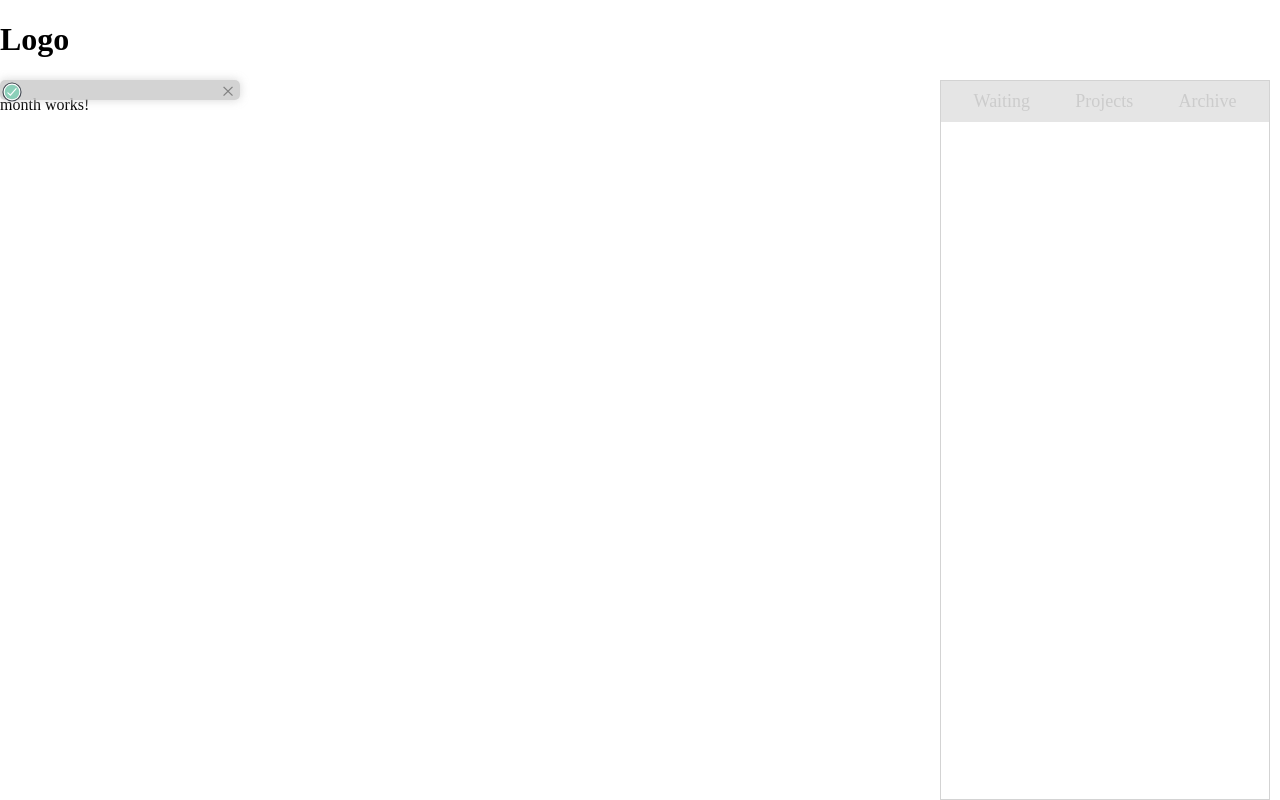
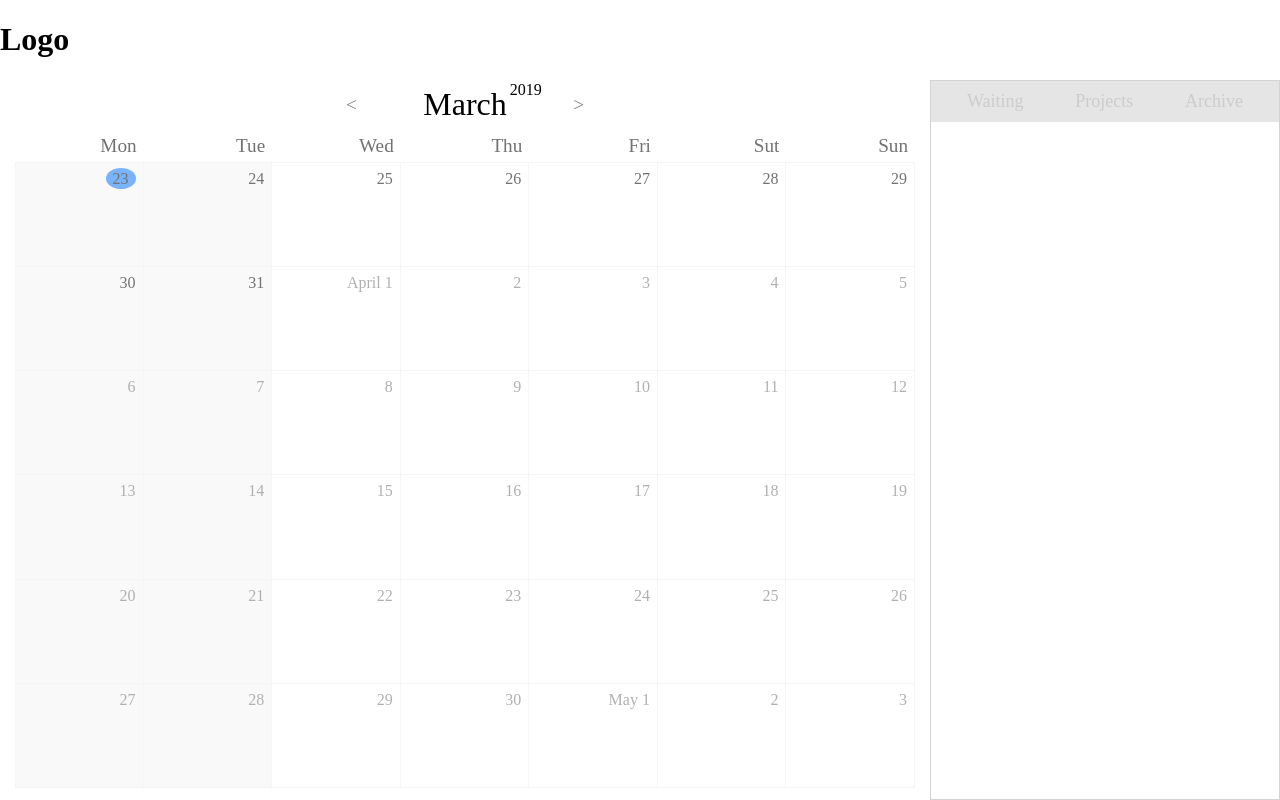
Before and after one commit to IlyaSirosh/Planner-client, an Angular app: page /planning/month in a window 1280 px wide. Built offline with nearby package versions, Linux system fonts and the light colour scheme.

Commit message:
added month view

```diff
--- a/src/app/planning/domain/planning-month.ts
+++ b/src/app/planning/domain/planning-month.ts
@@ -1,9 +1,31 @@
 import {PlanningDay, PlanningDayPreview} from './planning-day';
-
+let id = 0;
 export class PlanningMonth {
   id: number;
   date: Date;
   days: PlanningDay[];
+
+  static get MONTH(): PlanningMonth {
+    const month = new PlanningMonth();
+
+    month.id = id++;
+    month.date = new Date(Date.now());
+    month.date.setDate(month.date.getDate() - 1);
+    const d = new Date(Date.now());
+    month.days = Array.apply(null, Array(42)).map((_, i) => {
+      const day = new PlanningDay();
+      day.date = this.nextDay(d);
+      return day;
+    });
+
+    return month;
+  }
+
+  private static nextDay(curr: Date): Date {
+    const res = new Date(curr);
+    curr.setDate(curr.getDate() + 1);
+    return res;
+  }
 }
 
 export class PlanningMonthPreview {
--- a/src/app/planning/forms/forms.component.ts
+++ b/src/app/planning/forms/forms.component.ts
@@ -48,7 +48,6 @@ export class FormsComponent implements OnInit {
       // TODO add callback function usage
     });
 
-    this.openTaskForm(null);
   }
 
   openTaskForm(task: Task): void {
--- /dev/null
+++ b/src/app/planning/month/month-view/month-view.component.css
@@ -0,0 +1,193 @@
+:host{
+  /*width: 100%;*/
+  height: 100%;
+  display: flex;
+  flex-flow: column;
+}
+
+
+.month-header{
+  width: 100%;
+  display: flex;
+  justify-content: center;
+  align-self: center;
+}
+
+.month-header-nested-container{
+  display: flex;
+  justify-content: space-between;
+  align-items: center;
+  width: 250px;
+  height: 50px;
+}
+
+.month-label{
+  font-size: xx-large;
+  position: relative;
+}
+
+.current-year{
+  position: absolute;
+  top: -5px;
+  right: -35px;
+  font-size: medium;
+}
+
+.next-month-button{
+  cursor: pointer;
+  font-size: larger;
+  padding: 2px 5px;
+  transition: transform 200ms ease-out;
+  color: gray;
+  border: thin transparent solid;
+}
+
+.next-month-button:focus{
+  color: black;
+  border: thin #cccc solid;
+}
+
+.next-month-button:hover{
+  color: black;
+}
+
+.next-month-button:active{
+  transform: scale(0.9);
+}
+
+.month-days{
+  flex: 1 1 auto;
+  display: flex;
+  flex-flow: row wrap;
+  justify-content: stretch;
+  align-items: stretch;
+  padding-left: 15px;
+  padding-right: 15px;
+  padding-bottom: 10px;
+}
+
+.month-day{
+  flex: 1 1 14.2857142857%;
+  /*height: 16.666666667%;*/
+  background-color: white;
+  position: relative;
+  transition: transform 200ms ease-out;
+  border-bottom: thin whitesmoke solid;
+  border-right: thin whitesmoke solid;
+  box-sizing: border-box;
+  padding: 30px 5px 20px 5px;
+}
+
+
+
+.month-day:active{
+  transform: scale(0.9);
+}
+
+.month-day.weekend{
+  background-color: #F9F9F9;
+}
+
+.day-number{
+  position: absolute;
+  top: 7px;
+  right: 7px;
+  color: rgb(176,176,176);
+}
+
+
+.month-day > .day-number.currentMonth{
+  color: rgb(114, 114, 114);
+}
+
+.month-day:nth-child(-n+7){
+  border-top: thin whitesmoke solid;
+}
+
+.month-day:nth-last-of-type(7n){
+  border-left: thin whitesmoke solid;
+}
+
+
+.month-day:hover{
+  background-color: whitesmoke;
+  /*transform: scale(1.01);*/
+}
+
+.week-day-labels{
+  display: flex;
+  padding: 5px 15px;
+}
+
+.week-day-label{
+  flex: 1 1 14.2857142857%;
+  display: flex;
+  justify-content: flex-end;
+  font-size: larger;
+  height: min-content;
+  color: rgb(114, 114, 114);
+  padding-right: 7px;
+
+}
+
+.current{
+  padding: 2px 7px;
+  border-radius:  50%;
+  background-color: rgba(101, 167, 251, 0.86);
+}
+
+.day-task{
+
+  background-color: #f2f2f2;
+  position: relative;
+  margin: 0 5px 2px 5px;
+  padding: 1px 3px 1px 20px;
+  font-size: small;
+  border-radius: 7px;
+}
+
+.task-project{
+  position: absolute;
+  width: 15px;
+  height: 15px;
+  border-radius: 50%;
+  left: 1px;
+  top: 1px;
+}
+
+.tasks-outer-container{
+  width: 100%;
+  height: 100%;
+  position: relative;
+  overflow: hidden;
+  min-height: 20px;
+}
+
+.tasks-container{
+  position: absolute;
+  top: 0;
+  left:0;
+  right: -17px;
+  bottom: 0;
+  overflow-y: scroll;
+}
+
+.tasks-inner-container{
+  /*padding-right: 17px ;*/
+}
+
+.day-deadlines-container{
+  position: absolute;
+  bottom: 4px;
+  right: 7px;
+  display: flex;
+  flex-flow: row-reverse;
+}
+
+.day-deadline{
+  width: 12px;
+  height: 12px;
+  margin-left: 3px;
+  border-radius: 50%;
+  border: 0.2px rgba(214, 214, 214, 0.51) solid;
+}
--- /dev/null
+++ b/src/app/planning/month/month-view/month-view.component.html
@@ -0,0 +1,55 @@
+<div class="month-header">
+  <div class="month-header-nested-container">
+    <button class="next-month-button" (click)="prevMonth()">
+      <
+    </button>
+    <div class="month-label">
+      {{month.date | date:'MMMM'}}
+      <div class="current-year">
+        {{month.date.getFullYear()}}
+      </div>
+    </div>
+    <button class="next-month-button" (click)="nextMonth()">
+      >
+    </button>
+  </div>
+</div>
+<div class="week-day-labels">
+  <div class="week-day-label" *ngFor="let l of weekDays">
+    {{l}}
+  </div>
+</div>
+<div class="month-days">
+  <div class="month-day"  [class.weekend]="d.date.getDay() === 0 || d.date.getDay() === 6"
+       *ngFor="let d of month.days">
+    <div class="day-number" [class.currentMonth]="d.date.getMonth() === month.date.getMonth()">
+     <span *ngIf="d.date.getDate() === 1">
+       {{d.date | date:'MMMM'}}
+     </span>
+      <span [class.current]="d.date.getDate() === today.getDate() && d.date.getMonth() === today.getMonth()">
+        {{ d.date | date: 'd' }}
+      </span>
+    </div>
+    <div class="tasks-outer-container">
+      <div class="tasks-container">
+        <div class="tasks-inner-container">
+          <div class="day-task" *ngFor="let t of d.tasks">
+            <div class="task-project" *ngIf="t.project" [title]="t.project.name + (t.project.deadline ? '\nDeadline: '+t.project.deadline : '')"
+                 [ngStyle]="{'background-color': t.project.color}">
+
+            </div>
+            <div class="task-title">
+              {{t.title}}
+            </div>
+          </div>
+
+        </div>
+      </div>
+    </div>
+
+    <div class="day-deadlines-container">
+        <div class="day-deadline" *ngFor="let dl of d.deadlines" [ngStyle]="{'background-color': dl.project.color}">
+        </div>
+    </div>
+  </div>
+</div>
--- /dev/null
+++ b/src/app/planning/month/month-view/month-view.component.ts
@@ -0,0 +1,44 @@
+import {Component, ElementRef, EventEmitter, Input, OnInit, Output, ViewChild} from '@angular/core';
+import {PlanningMonth} from '../../domain/planning-month';
+
+@Component({
+  selector: 'app-month-view',
+  templateUrl: './month-view.component.html',
+  styleUrls: ['./month-view.component.css']
+})
+export class MonthViewComponent implements OnInit {
+
+  constructor(private elem: ElementRef){}
+
+  @Input() month: PlanningMonth;
+  @Output() next = new EventEmitter();
+  @Output() prev = new EventEmitter();
+
+  height: number;
+  width: number;
+  dayHeight: number;
+  dayWidth: number;
+
+  weekDays = ['Mon', 'Tue', 'Wed', 'Thu', 'Fri', 'Sut', 'Sun'];
+
+  today = new Date(Date.now());
+
+  ngOnInit() {
+    this.month = PlanningMonth.MONTH;
+    console.log(this.month);
+    const rect = this.elem.nativeElement.getBoundingClientRect();
+    this.height = rect.height;
+    this.width = rect.width;
+    this.dayHeight = this.height / 5;
+    this.dayWidth = this.width / 7;
+  }
+
+  nextMonth(): void {
+    this.next.emit(this.month);
+  }
+
+
+  prevMonth(): void {
+    this.prev.emit(this.month);
+  }
+}
--- a/src/app/planning/month/month.component.html
+++ b/src/app/planning/month/month.component.html
@@ -1,3 +1 @@
-<p>
-  month works!
-</p>
+<app-month-view></app-month-view>
--- a/src/app/planning/planning.module.ts
+++ b/src/app/planning/planning.module.ts
@@ -16,20 +16,21 @@ import { RepetitionLabelComponent } from './day-task/repetition-label/repetition
 import { ProjectComponent } from './task-list/project/project.component';
 import { FormsComponent } from './forms/forms.component';
 import { DeadlinePickerComponent } from './forms/deadline-picker/deadline-picker.component';
+import { MonthViewComponent } from './month/month-view/month-view.component';
 
 
 
 const routes: Routes = [
   { path: '', component: PlanningComponent,
     children: [
-      { path: '', redirectTo: 'day', pathMatch: 'full'},
+      { path: '', redirectTo: 'month', pathMatch: 'full'},
       { path: 'day', component: DayComponent },
       { path: 'month', component: MonthComponent }
     ]}
 ];
 
 @NgModule({
-  declarations: [PlanningComponent, DayComponent, MonthComponent, TaskListComponent, TaskComponent, DayTaskComponent, DayTimeRangeComponent, TasksConnectorDirective, DayPlanComponent, TaskScrollableDirective, RepetitionLabelComponent, ProjectComponent, FormsComponent, DeadlinePickerComponent],
+  declarations: [PlanningComponent, DayComponent, MonthComponent, TaskListComponent, TaskComponent, DayTaskComponent, DayTimeRangeComponent, TasksConnectorDirective, DayPlanComponent, TaskScrollableDirective, RepetitionLabelComponent, ProjectComponent, FormsComponent, DeadlinePickerComponent, MonthViewComponent],
   imports: [
     CommonModule,
     SharedModule,
--- a/src/app/planning/task-list/task-list.component.css
+++ b/src/app/planning/task-list/task-list.component.css
@@ -1,6 +1,5 @@
 :host{
   border: thin solid lightgray;
-  margin: 0 10px;
   /*box-shadow: 0px 0 15px #ccc;*/
   background-color: white;
   height: 100%;
@@ -113,7 +112,7 @@
   position: absolute;
   top: 0;
   left: 0;
-  right: -17px;
+  right: 0;
   bottom: 0;
   overflow-y: scroll;
 }
--- a/src/styles.css
+++ b/src/styles.css
@@ -7,3 +7,16 @@ body{
   max-height: 100vh;
 
 }
+
+button {
+  padding: 0;
+  border: none;
+  font-size: 100%;
+  font-family: inherit;
+  background: none;
+  user-select: none;
+}
+
+button:focus{
+  outline: none;
+}
```
